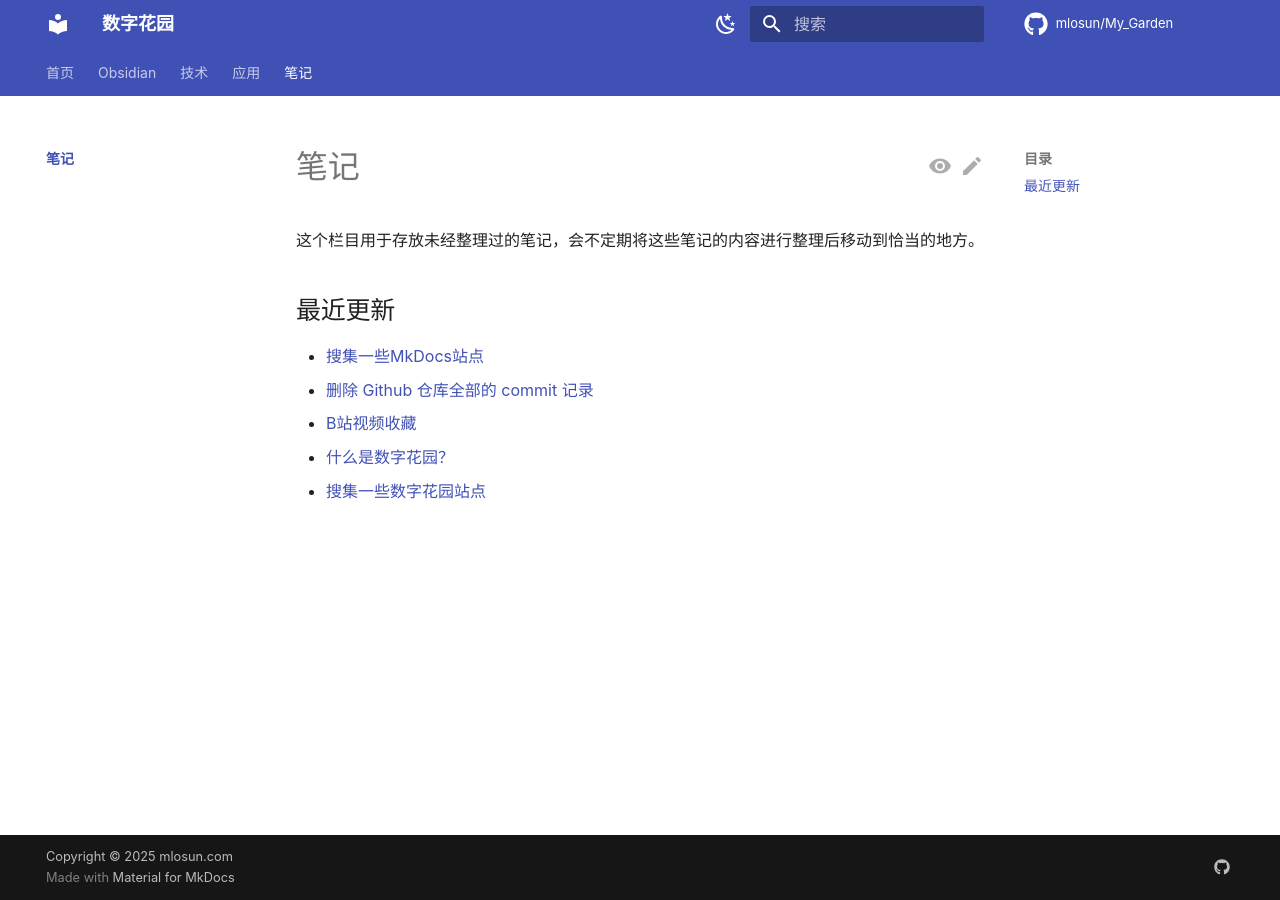
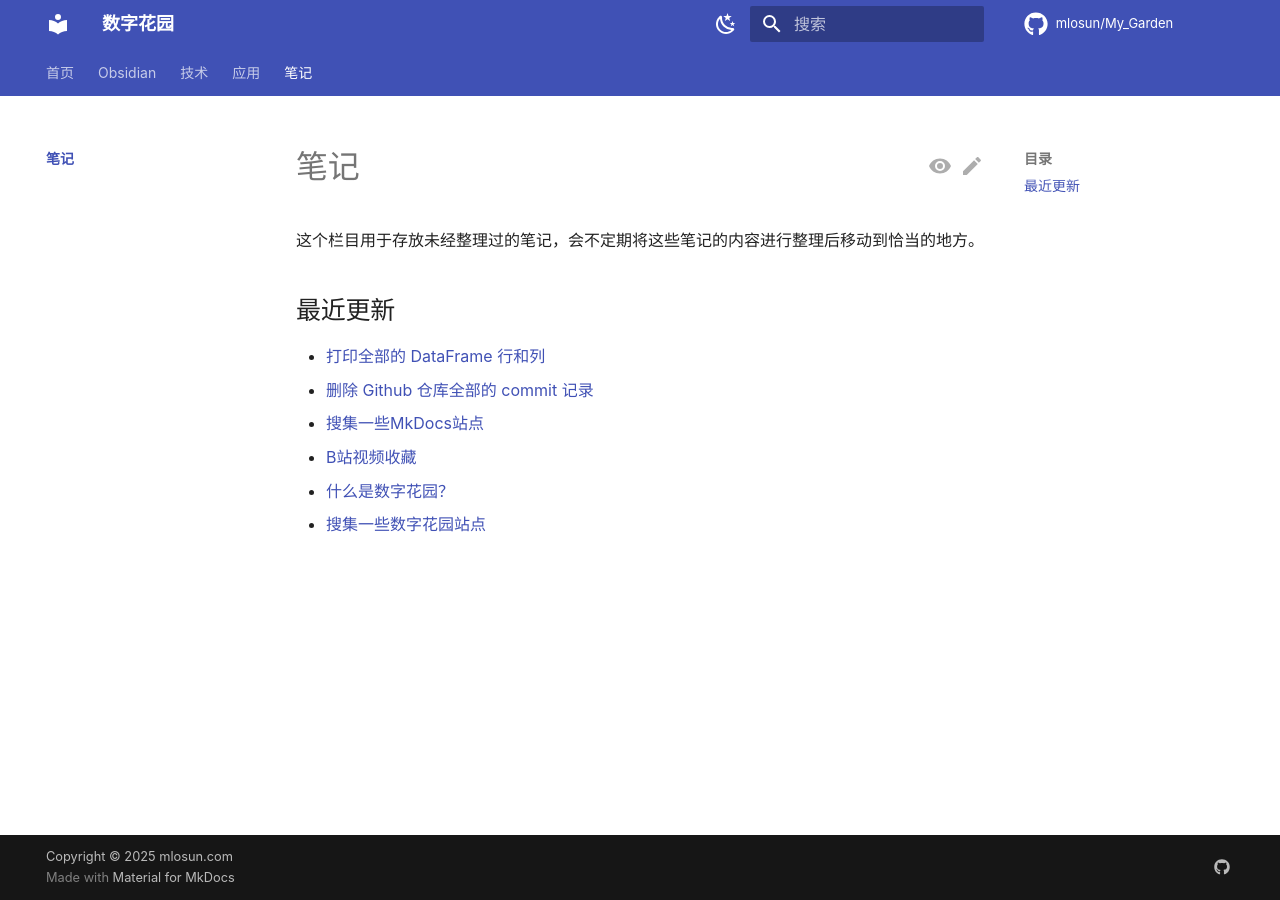
Before and after one commit to mlosun/My_Garden, an MkDocs documentation site: the page built from docs/notes/index.md, in a window 1280 px wide. Built offline with MkDocs 1.6.1 and Material for MkDocs 9.7.7, drawn with Linux system fonts in a browser that asks for light colours; comment, search, counter and statistics services are not loaded.

Commit message:
PUSH NOTE : index.md

```diff
--- a/docs/notes/index.md
+++ b/docs/notes/index.md
@@ -9,8 +9,9 @@ title: 笔记
 
 ## 最近更新
 
+- [打印全部的 DataFrame 行和列](./%E6%89%93%E5%8D%B0%E5%85%A8%E9%83%A8%E7%9A%84%20DataFrame%20%E8%A1%8C%E5%92%8C%E5%88%97.md)
+- [删除 Github 仓库全部的 commit 记录](./%E5%88%A0%E9%99%A4%20Github%20%E4%BB%93%E5%BA%93%E5%85%A8%E9%83%A8%E7%9A%84%20commit%20%E8%AE%B0%E5%BD%95.md)
 - [搜集一些MkDocs站点](./%E6%90%9C%E9%9B%86%E4%B8%80%E4%BA%9BMkDocs%E7%AB%99%E7%82%B9.md)
-- [删除 Github 仓库全部的 commit 记录](./%E5%88%A0%E9%99%A4%20Github%20%E4%BB%93%E5%BA%93%E5%85%A8%E9%83%A8%E7%9A%84%20commit%20%E8%AE%B0%E5%BD%95.md)
 - [B站视频收藏](./B%E7%AB%99%E8%A7%86%E9%A2%91%E6%94%B6%E8%97%8F.md)
 - [什么是数字花园？](./%E4%BB%80%E4%B9%88%E6%98%AF%E6%95%B0%E5%AD%97%E8%8A%B1%E5%9B%AD%EF%BC%9F.md)
 - [搜集一些数字花园站点](./%E6%90%9C%E9%9B%86%E4%B8%80%E4%BA%9B%E6%95%B0%E5%AD%97%E8%8A%B1%E5%9B%AD%E7%AB%99%E7%82%B9.md)
```
